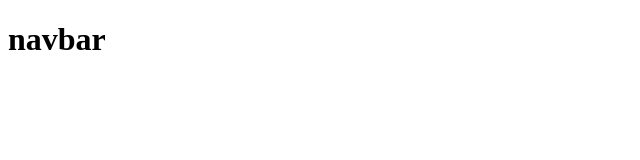
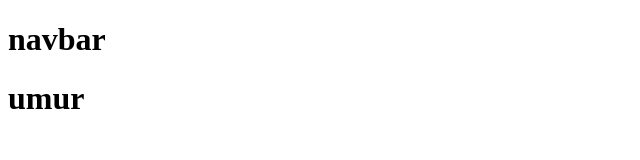
Before and after one commit to bellanabiila/praktikumgit, a plain HTML site: page index.html in a window 1280 px wide. Shown: the whole page, without its empty margins (0-640 px from the left). Drawn offline with Linux system fonts and the light colour scheme.

Commit message:
update index.html
menambahkan fitur 2

```diff
--- a/index.html
+++ b/index.html
@@ -8,5 +8,6 @@
 </head>
 <body>
     <h1>navbar</h1>
+    <h1>umur</h1>
 </body>
 </html>
```
